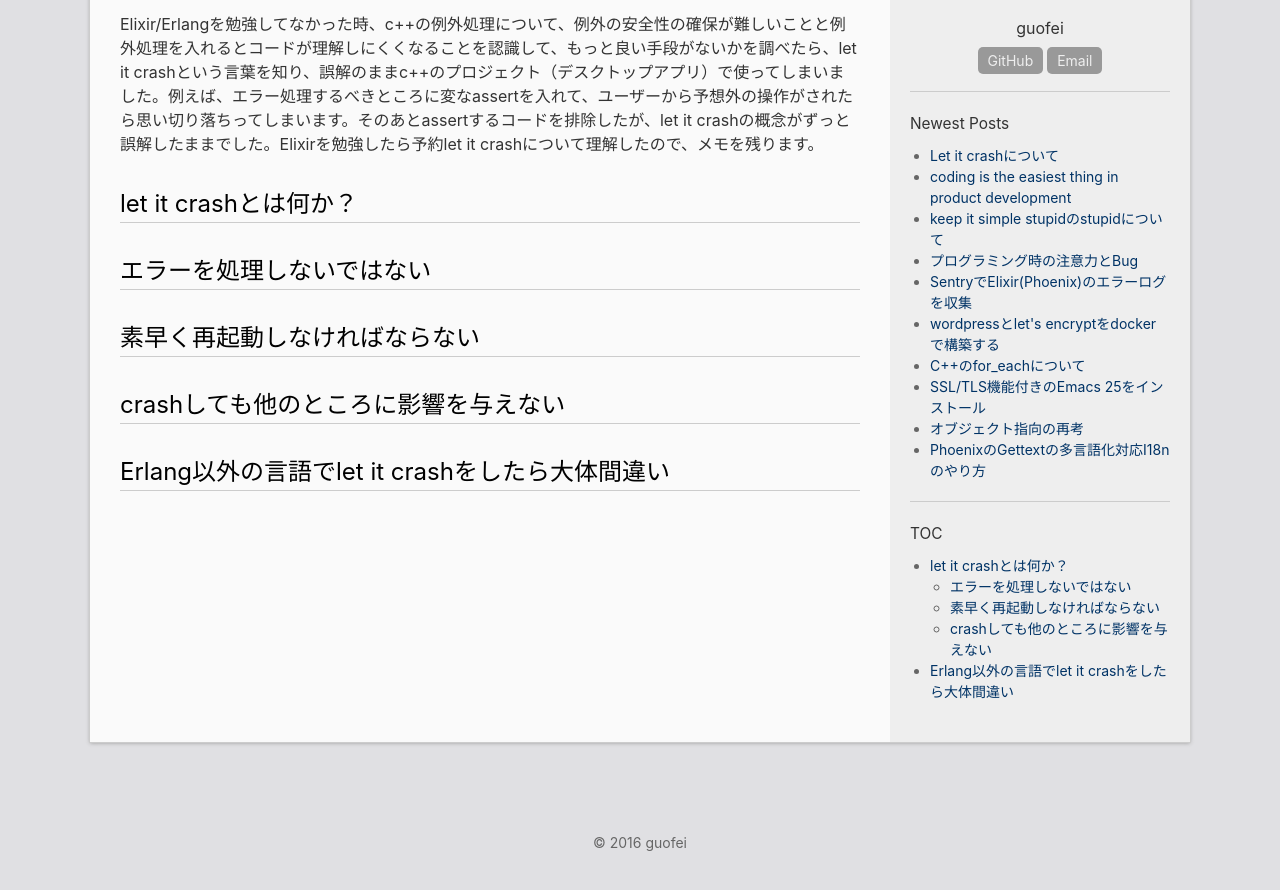
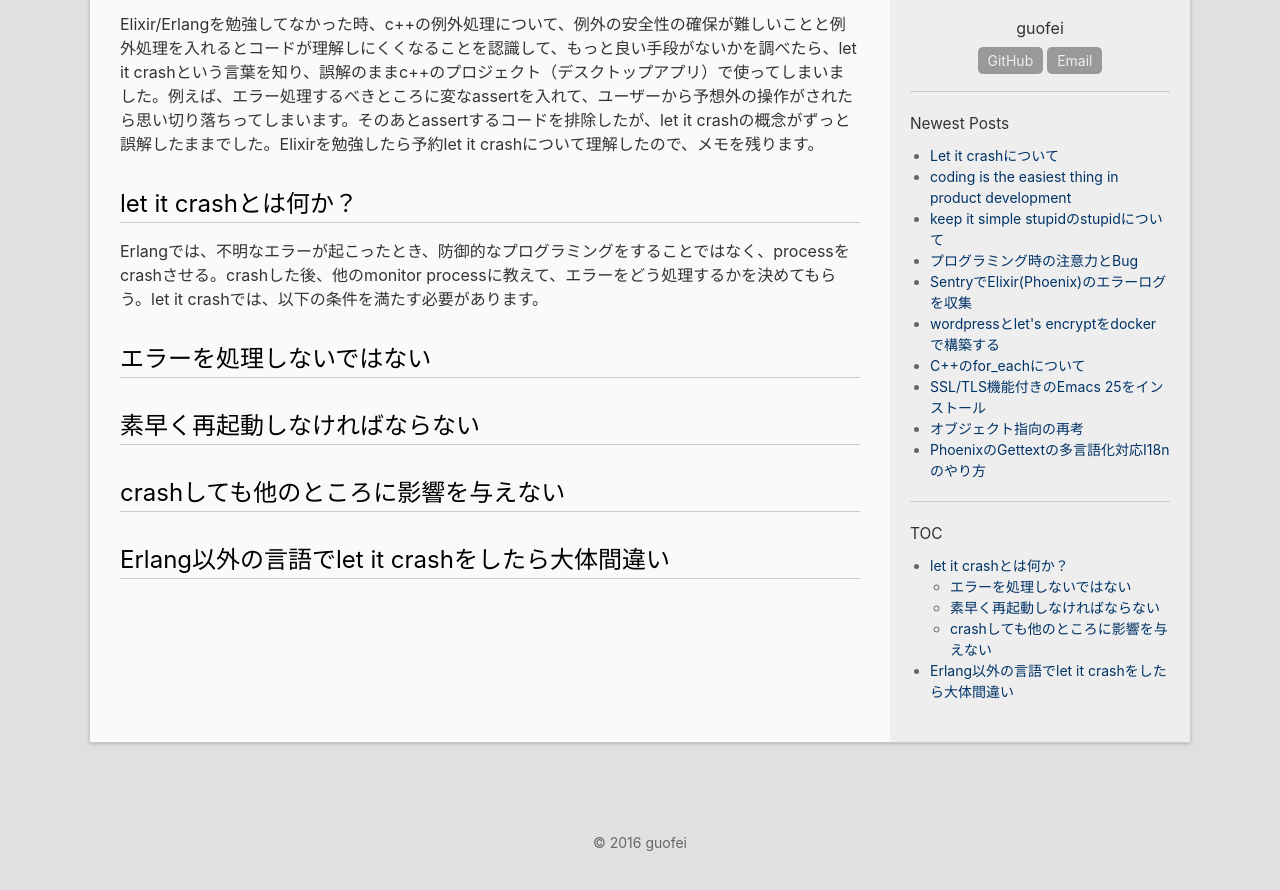
Before and after one commit to guofei/ja, a Jekyll site: the page built from _posts/2017-02-21-let-it-crash.md, in a window 1280 px wide, cut to the strip 261-1174 px from the top of the page. Shown: the top 890 px of the strip. Built offline with Jekyll 4.4.1, drawn with Linux system fonts in a browser that asks for light colours; comment, search, counter and statistics services are not loaded.

Commit message:
feat: update post

```diff
--- a/_posts/2017-02-21-let-it-crash.md
+++ b/_posts/2017-02-21-let-it-crash.md
@@ -6,6 +6,7 @@ categories: [Programming]
 Elixir/Erlangを勉強してなかった時、c++の例外処理について、例外の安全性の確保が難しいことと例外処理を入れるとコードが理解しにくくなることを認識して、もっと良い手段がないかを調べたら、let it crashという言葉を知り、誤解のままc++のプロジェクト（デスクトップアプリ）で使ってしまいました。例えば、エラー処理するべきところに変なassertを入れて、ユーザーから予想外の操作がされたら思い切り落ちってしまいます。そのあとassertするコードを排除したが、let it crashの概念がずっと誤解したままでした。Elixirを勉強したら予約let it crashについて理解したので、メモを残ります。
 
 # let it crashとは何か？
+Erlangでは、不明なエラーが起こったとき、防御的なプログラミングをすることではなく、processをcrashさせる。crashした後、他のmonitor processに教えて、エラーをどう処理するかを決めてもらう。let it crashでは、以下の条件を満たす必要があります。
 
 ## エラーを処理しないではない
 
```
